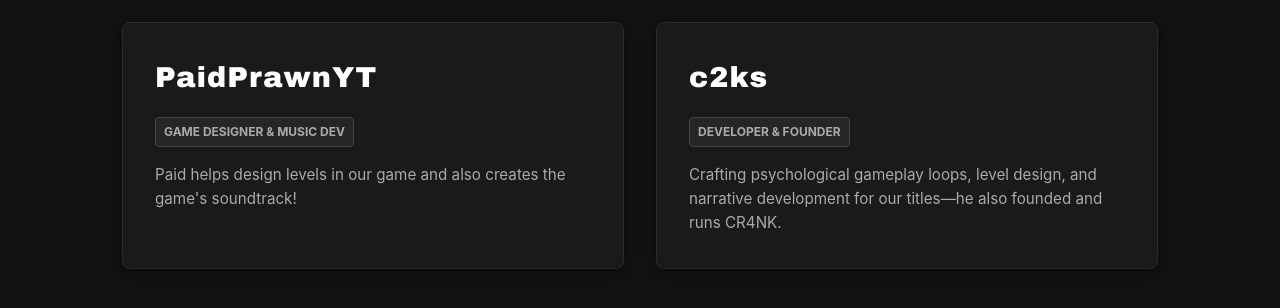
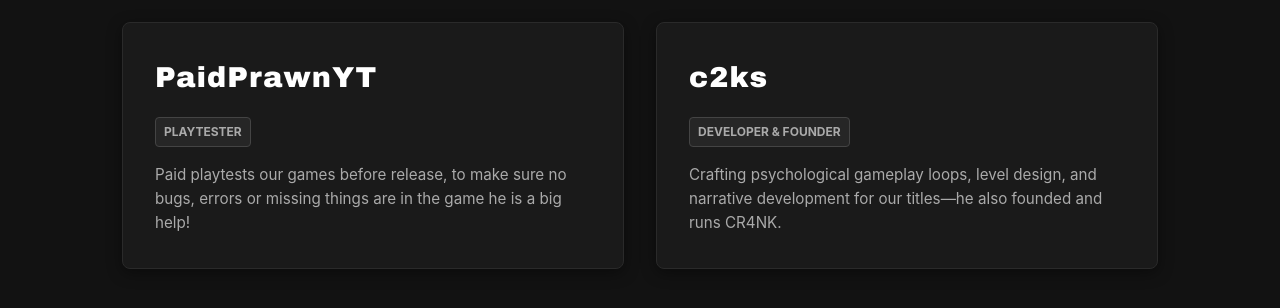
Before and after one commit to C2KS/c2ks.github.com, a plain HTML site: page team.html in a window 1280 px wide. Shown: the part 194-502 px from the top of the page. Drawn offline with Linux system fonts and the light colour scheme.

Commit message:
Update team.html

```diff
--- a/team.html
+++ b/team.html
@@ -234,8 +234,8 @@
             <!-- Step 2: PaidPrawnYT's card enters second -->
             <div class="team-card fade-step-2">
                 <h2>PaidPrawnYT</h2>
-                <span class="role-badge">Game Designer & Music Dev</span>
-                <p>Paid helps design levels in our game and also creates the game's soundtrack!</p>
+                <span class="role-badge">Playtester</span>
+                <p>Paid playtests our games before release, to make sure no bugs, errors or missing things are in the game he is a big help!</p>
             </div>
 
             <!-- Step 3: C2KS's card enters third -->
```
